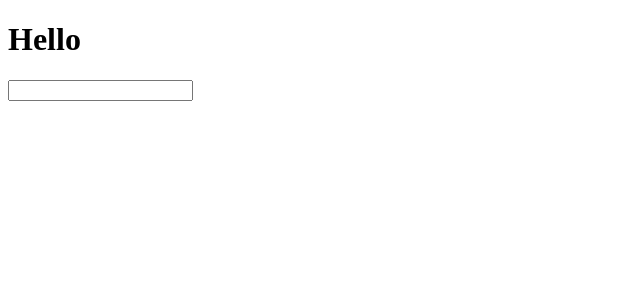
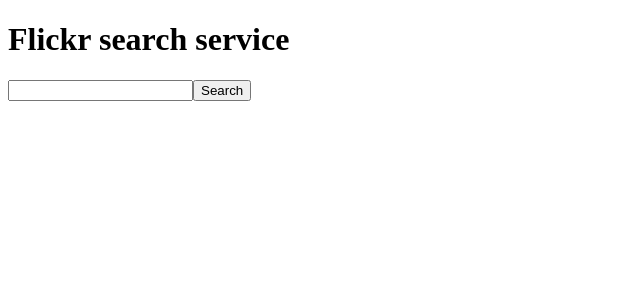
Before and after one commit to angietune/React-api, a React app: page / in a window 1280 px wide. Shown: the top 300 px of the page, without its empty margins (0-640 px from the left). Built offline with nearby package versions, Linux system fonts and the light colour scheme.

Commit message:
feat: fetch data

```diff
--- a/src/app.tsx
+++ b/src/app.tsx
@@ -5,7 +5,7 @@
 
     return (
       <div>
-        <h1>Hello</h1>
+        <h1>Flickr search service</h1>
         <Searchbar />
       </div>
     );
--- a/src/components/search.tsx
+++ b/src/components/search.tsx
@@ -1,20 +1,49 @@
 import React, { useState } from "react";
 
 const Searchbar = () => {
-    const [inputState, setInputState] = useState('')
+    const [query, setQuery] = useState('')
 
     const handleChange = (e: React.ChangeEvent<HTMLInputElement>): void => {
-        setInputState(e.target.value)
-        console.log(inputState)
+        setQuery(e.target.value)
+        console.log(query)
+    }
+
+    const accesskey = '54aaba10eb5f2aa6e77f7549526e8b8d';
+
+    const flickrData = {
+        method: 'flickr.photos.search',
+        api_key: accesskey,
+        text: query,
+        sort: 'interestingness-desc',
+        per_page: '12',
+        license: '4',
+        extras: 'owner_name,license',
+        format: 'json',
+        nojsoncallback: '1',
+    }
+
+    const parameters = new URLSearchParams(flickrData);
+
+    const flickrUrl = `https://api.flickr.com/services/rest/?${parameters}`;
+    console.log(flickrUrl)
+
+    const searchPhotos = (e: React.MouseEvent<HTMLElement>) => {
+        e.preventDefault();
+        fetch(flickrUrl)
+        .then(response => {return response.json()})
+        .then((data) => {
+            console.log(data.photos.photo)
+        })
     }
 
     return (
-        <div className="search-box">
+        <form className="search-form">
             <input type="text"
                 onChange={handleChange}
-                value={inputState}
+                value={query}
             />
-        </div>
+            <button onClick={searchPhotos}>Search</button>
+        </form>
     )
 }
 
```
Also changed, not shown: src/components/result.tsx (added).
